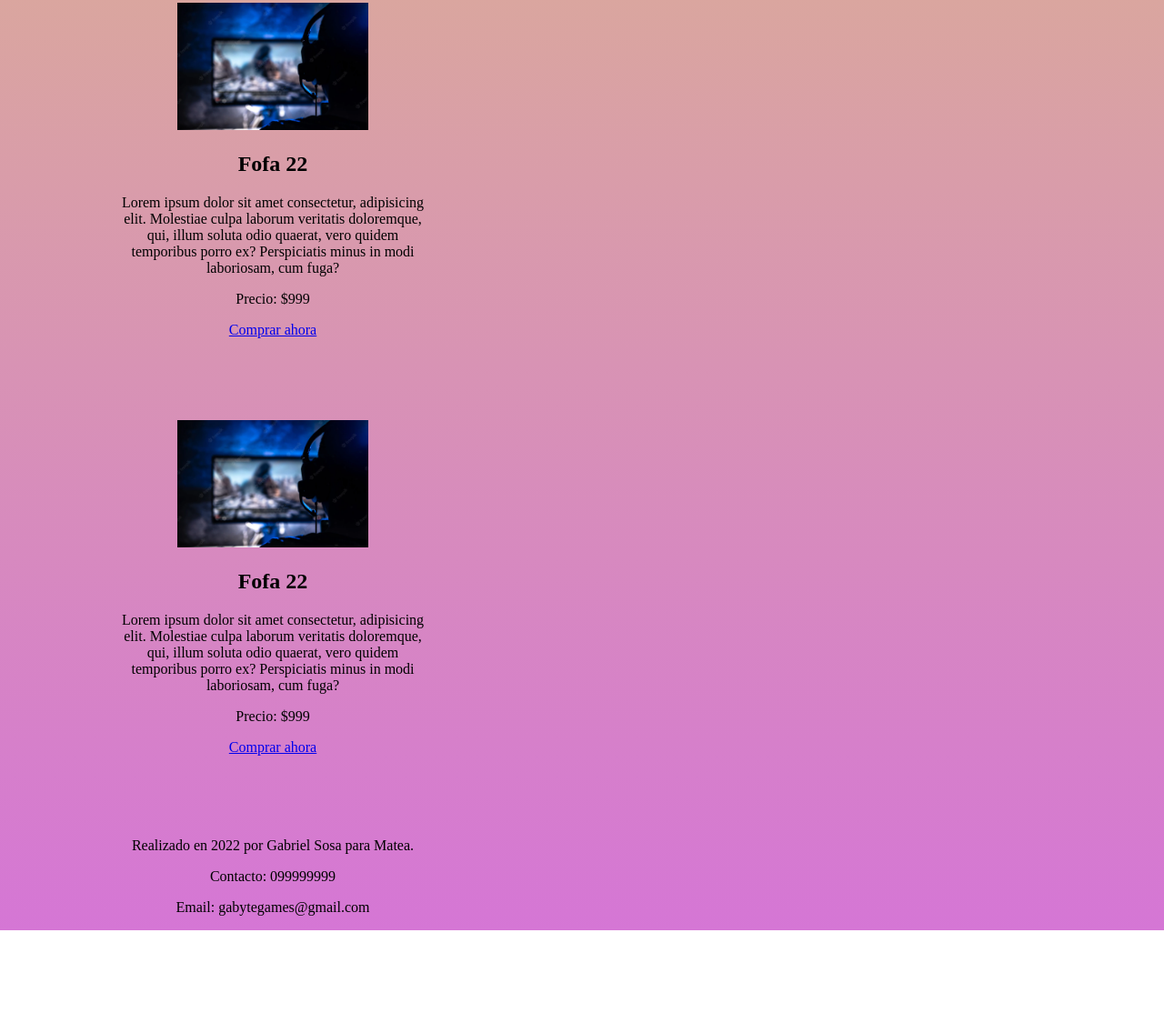
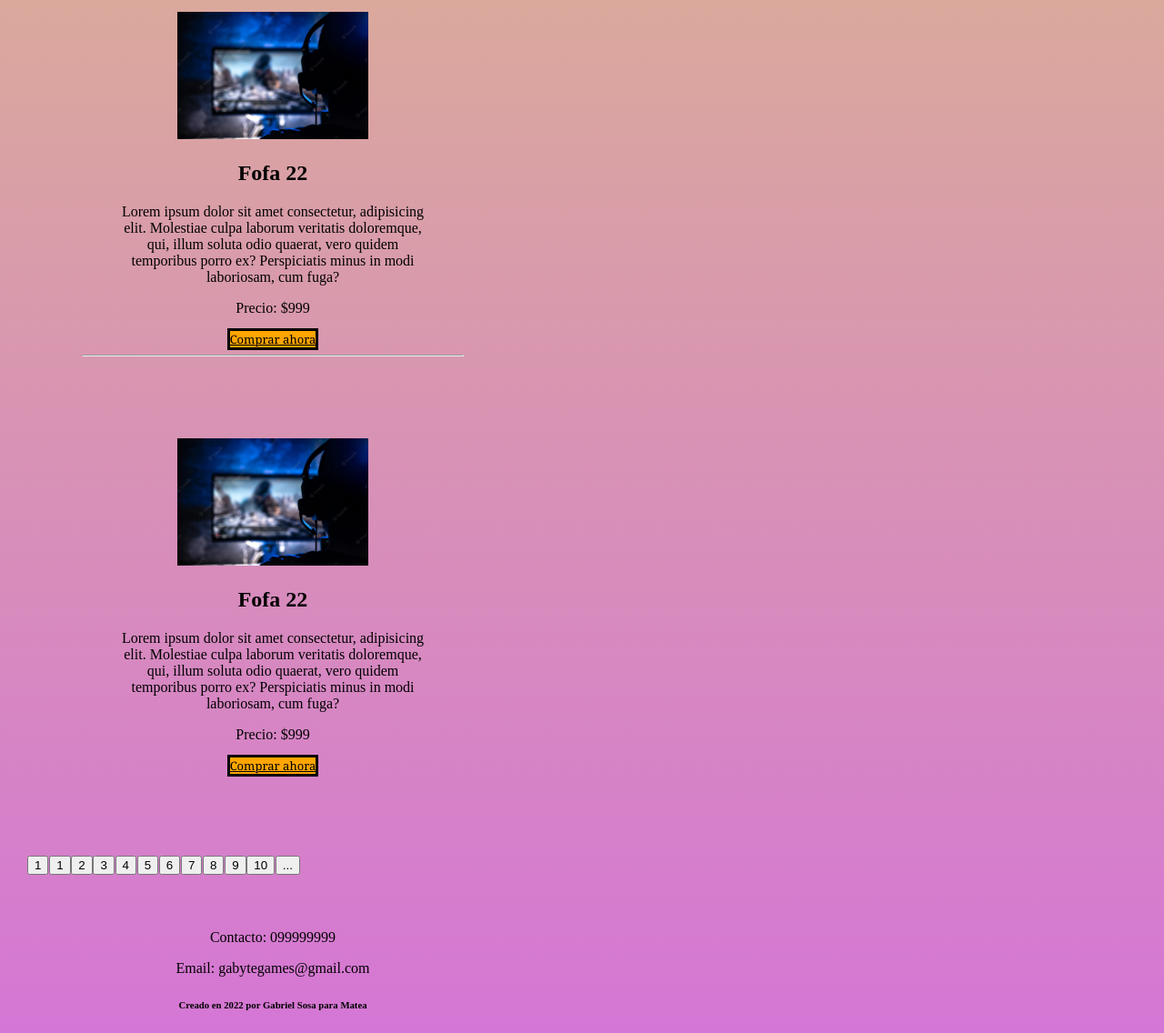
Before and after one commit to Gabysecundario98/Repartido4_modulo1, a plain HTML site: page index.html in a window 1280 px wide. Shown: the part 1250-2386 px from the top of the page at 91% size. Before the commit the page ends 2273 px from the top, so only its background shows below. Drawn offline with Linux system fonts and the light colour scheme; a web font is replaced by a local one.

Commit message:
segundo commit

```diff
--- a/index.html
+++ b/index.html
@@ -15,9 +15,11 @@
     <div class="encabezado">
         <img src="img/skull-gaming-with-joy-stick-emblema-estilo-moderno_32991-492.webp" alt="logo">
         <h1>Gabyte Games</h1>
+
     </div>
   <!-- barra de búsqueda -->
   <div>
+
     <ul class="navegador">
             <li><a href="#">inicio</a></li>
             <li> <a href="#">Nosotros</a></li>
@@ -36,6 +38,18 @@
             <blockquote> Lorem ipsum dolor sit amet consectetur, adipisicing elit. Molestiae culpa laborum veritatis doloremque, qui, illum soluta odio quaerat, vero quidem temporibus porro ex? Perspiciatis minus in modi laboriosam, cum fuga?</blockquote>
             <blockquote>Precio: $999</blockquote>
             <a href="#"> Comprar ahora </a>
+            <hr>
+        </div>
+
+        <div class="juegos">
+            <img src="img/hombres-jugando-videojuegos_137573-637.webp" alt="Caratula del juego">
+            <span>
+            <h2> Fofa 22 </h2>
+            <blockquote> Lorem ipsum dolor sit amet consectetur, adipisicing elit. Molestiae culpa laborum veritatis doloremque, qui, illum soluta odio quaerat, vero quidem temporibus porro ex? Perspiciatis minus in modi laboriosam, cum fuga?</blockquote>
+            <blockquote>Precio: $999</blockquote>
+            <a href="#"> Comprar ahora </a>
+            </span>
+            <hr>
         </div>
         <div class="juegos">
             <img src="img/hombres-jugando-videojuegos_137573-637.webp" alt="Caratula del juego">
@@ -44,14 +58,23 @@
             <blockquote> Lorem ipsum dolor sit amet consectetur, adipisicing elit. Molestiae culpa laborum veritatis doloremque, qui, illum soluta odio quaerat, vero quidem temporibus porro ex? Perspiciatis minus in modi laboriosam, cum fuga?</blockquote>
             <blockquote>Precio: $999</blockquote>
             <a href="#"> Comprar ahora </a>
+
         </div>
-        <div class="juegos">
-            <img src="img/hombres-jugando-videojuegos_137573-637.webp" alt="Caratula del juego">
+        <div class="continuar">
+        <input type="button" value="1">
+        <input type="button" value="1">
+        <input type="button" value="2">
+        <input type="button" value="3">
+        <input type="button" value="4">
+        <input type="button" value="5">
+        <input type="button" value="6">
+        <input type="button" value="7">
+        <input type="button" value="8">
+        <input type="button" value="9">
+        <input type="button" value="10">
+        <input type="button" value="...">
 
-            <h2> Fofa 22 </h2>
-            <blockquote> Lorem ipsum dolor sit amet consectetur, adipisicing elit. Molestiae culpa laborum veritatis doloremque, qui, illum soluta odio quaerat, vero quidem temporibus porro ex? Perspiciatis minus in modi laboriosam, cum fuga?</blockquote>
-            <blockquote>Precio: $999</blockquote>
-            <a href="#"> Comprar ahora </a>
+
         </div>
     </div>
 
@@ -61,9 +84,10 @@
 
     <!-- Footer -->
     <footer>
-        <blockquote> Realizado en 2022 por Gabriel Sosa para Matea.</blockquote>
+
         <blockquote>Contacto: 099999999</blockquote>
         <blockquote>Email: gabytegames@gmail.com </blockquote>
+        <h6>Creado en 2022 por Gabriel Sosa para Matea</h2>
     </footer>
 </body>
 </html>
--- a/responsive.css
+++ b/responsive.css
@@ -74,11 +74,27 @@ div {
      margin: 15%;
  }
 
+ .juegos a {
+     background-color: orange;
+     border: 3px solid black;
+     color: black;
+     font-family: Cambria, Cochin, Georgia, Times, 'Times New Roman', serif;
+     font-size: small;
+     justify-self: end;
+ }
+
  footer {
      display: block;
     text-align: center;
     }
-
+ .continuar {
+     display: flex;
+     justify-content: flex-end;
+     margin-right: 0px;
+     max-width: 300px;
+     justify-content: space-between;
+     margin-left: 5%;
+ }
 
 
  @media (max-width: 600px){
```
